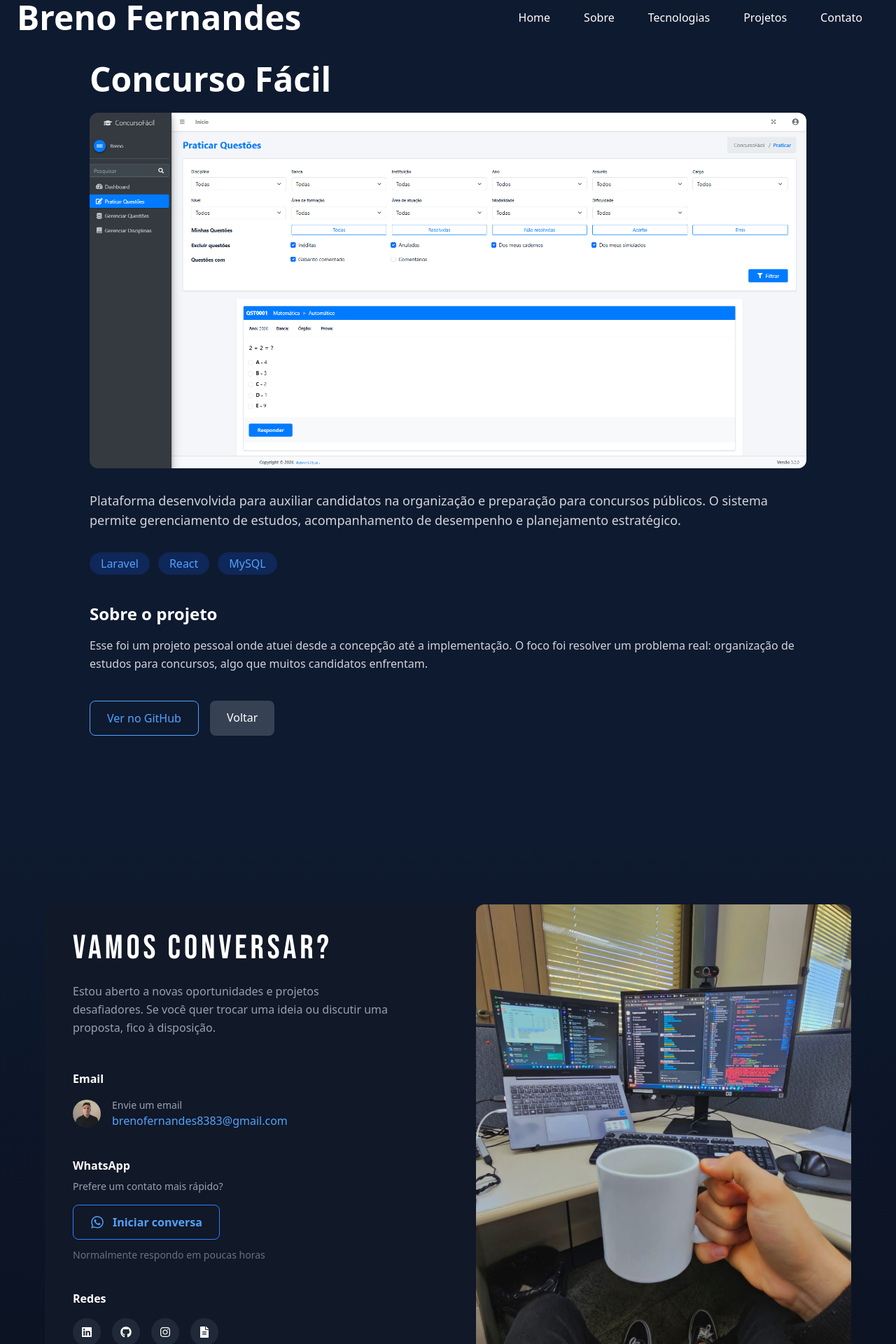
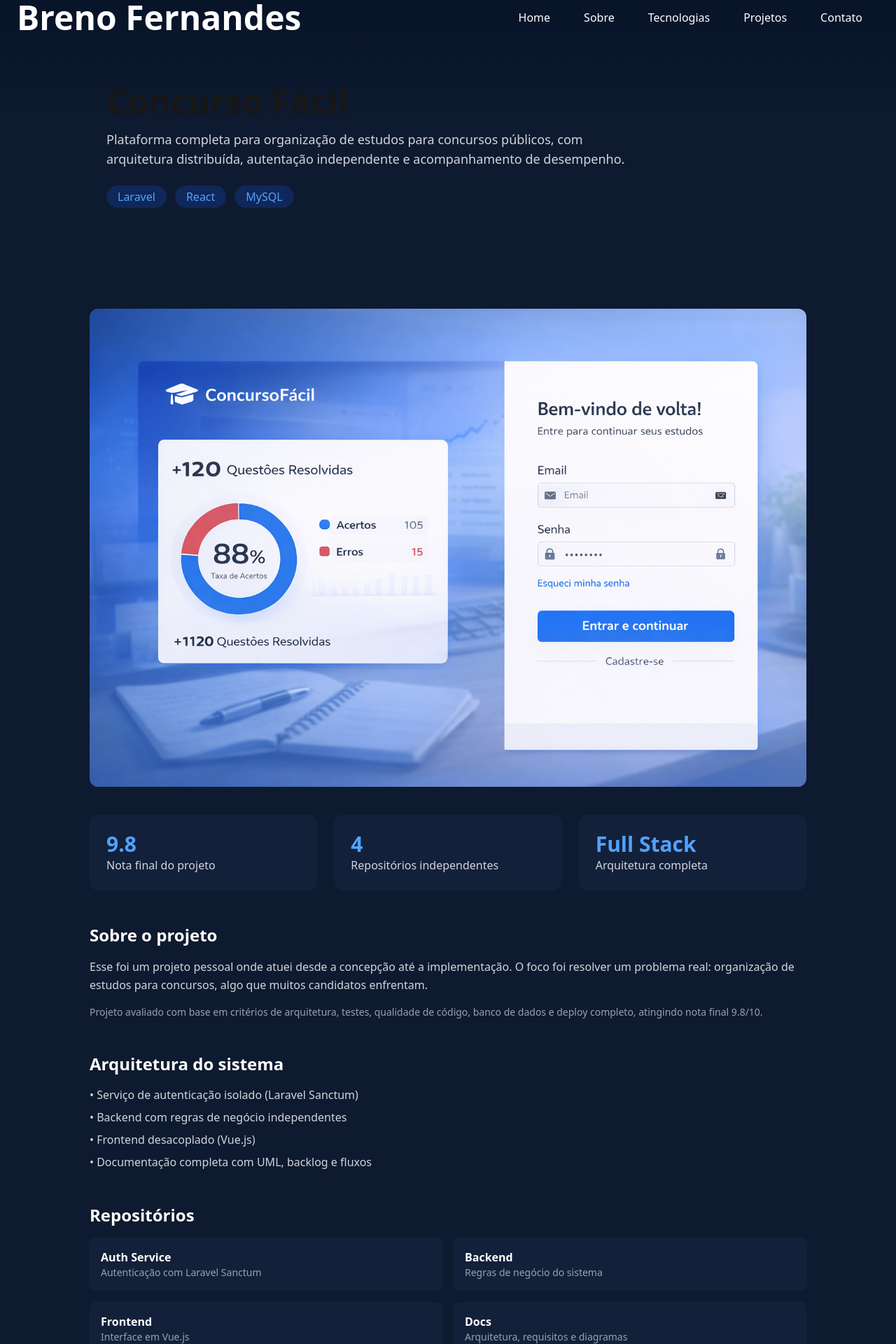
Before and after one commit to Brenofrds/breno-portfolio, a Next.js app: page /projetos/concurso-facil in a window 1280 px wide. Shown: the part 39-1959 px from the top of the page at 70% size. Built offline with nearby package versions, Linux system fonts and the light colour scheme.

Commit message:
feat(projeto-concurso-facil): cria layout com hero, métricas e seções estruturadas

```diff
--- a/app/projetos/concurso-facil/page.tsx
+++ b/app/projetos/concurso-facil/page.tsx
@@ -9,34 +9,22 @@ export default function ConcursoFacilPage() {
     <>
       <Navbar />
 
-      <main className="min-h-screen bg-[#0e1a2f] text-white px-6 py-32">
+      {/* HERO DO PROJETO */}
+      <section className="bg-gradient-to-b from-[#061226] via-[#0e1a2f] to-[#0e1a2f] pt-40 pb-20">
 
-        <div className="max-w-5xl mx-auto">
+        <div className="max-w-5xl mx-auto px-6">
 
-          {/* Título */}
-          <h1 className="text-4xl md:text-5xl font-bold mb-6">
+          <h1 className="text-4xl md:text-5xl font-bold mb-4">
             Concurso Fácil
           </h1>
 
-          {/* Imagem principal */}
-          <Image
-            src="/concursofacil.png"
-            alt="Projeto Concurso Fácil"
-            width={1200}
-            height={600}
-            className="rounded-xl mb-8"
-            priority
-          />
-
-          {/* Descrição longa */}
-          <p className="text-gray-300 text-lg mb-8">
-            Plataforma desenvolvida para auxiliar candidatos na organização e preparação
-            para concursos públicos. O sistema permite gerenciamento de estudos,
-            acompanhamento de desempenho e planejamento estratégico.
+          <p className="text-lg text-gray-300 max-w-3xl">
+            Plataforma completa para organização de estudos para concursos públicos,
+            com arquitetura distribuída, autentação independente e acompanhamento de desempenho.
           </p>
 
-          {/* Tecnologias */}
-          <div className="flex flex-wrap gap-3 mb-10">
+          {/* TAGS */}
+          <div className="flex flex-wrap gap-3 mt-6">
             {["Laravel", "React", "MySQL"].map((tech) => (
               <span
                 key={tech}
@@ -47,18 +35,111 @@ export default function ConcursoFacilPage() {
             ))}
           </div>
 
-          {/* Seção extra (diferencial) */}
-          <div className="mb-10">
+        </div>
+
+      </section>
+
+      {/* CONTEÚDO */}
+      <main className="bg-[#0e1a2f] text-white px-6 py-16">
+
+        <div className="max-w-5xl mx-auto">
+
+          {/* IMAGEM */}
+          <Image
+            src="/concursofacil3.png"
+            alt="Projeto Concurso Fácil"
+            width={1200}
+            height={600}
+            className="rounded-xl mb-10"
+            priority
+          />
+
+          {/* MÉTRICAS (MUDA MUITO O NÍVEL) */}
+          <div className="grid md:grid-cols-3 gap-6 mb-12">
+
+            <div className="bg-[#13203a] p-6 rounded-xl">
+              <p className="text-3xl font-bold text-blue-400">9.8</p>
+              <p className="text-gray-300">Nota final do projeto</p>
+            </div>
+
+            <div className="bg-[#13203a] p-6 rounded-xl">
+              <p className="text-3xl font-bold text-blue-400">4</p>
+              <p className="text-gray-300">Repositórios independentes</p>
+            </div>
+
+            <div className="bg-[#13203a] p-6 rounded-xl">
+              <p className="text-3xl font-bold text-blue-400">Full Stack</p>
+              <p className="text-gray-300">Arquitetura completa</p>
+            </div>
+
+          </div>
+
+          {/* SOBRE */}
+          <div className="mb-12">
             <h2 className="text-2xl font-semibold mb-4">Sobre o projeto</h2>
 
-            <p className="text-gray-300 leading-relaxed">
+            <p className="text-gray-300 leading-relaxed mb-4">
               Esse foi um projeto pessoal onde atuei desde a concepção até a implementação.
               O foco foi resolver um problema real: organização de estudos para concursos,
               algo que muitos candidatos enfrentam.
             </p>
+
+            <p className="text-gray-400 text-sm">
+              Projeto avaliado com base em critérios de arquitetura, testes, qualidade de código,
+              banco de dados e deploy completo, atingindo nota final 9.8/10.
+            </p>
           </div>
 
-          {/* Ações */}
+          {/* ARQUITETURA */}
+          <div className="mb-12">
+            <h2 className="text-2xl font-semibold mb-4">Arquitetura do sistema</h2>
+
+            <ul className="text-gray-300 space-y-2">
+              <li>• Serviço de autenticação isolado (Laravel Sanctum)</li>
+              <li>• Backend com regras de negócio independentes</li>
+              <li>• Frontend desacoplado (Vue.js)</li>
+              <li>• Documentação completa com UML, backlog e fluxos</li>
+            </ul>
+          </div>
+
+          {/* REPOSITÓRIOS */}
+          <div className="mb-12">
+            <h2 className="text-2xl font-semibold mb-4">Repositórios</h2>
+
+            <div className="grid md:grid-cols-2 gap-4">
+
+              <a className="bg-[#13203a] p-4 rounded-lg hover:bg-[#1a2a4a] transition">
+                <p className="font-semibold">Auth Service</p>
+                <p className="text-sm text-gray-400">
+                  Autenticação com Laravel Sanctum
+                </p>
+              </a>
+
+              <a className="bg-[#13203a] p-4 rounded-lg hover:bg-[#1a2a4a] transition">
+                <p className="font-semibold">Backend</p>
+                <p className="text-sm text-gray-400">
+                  Regras de negócio do sistema
+                </p>
+              </a>
+
+              <a className="bg-[#13203a] p-4 rounded-lg hover:bg-[#1a2a4a] transition">
+                <p className="font-semibold">Frontend</p>
+                <p className="text-sm text-gray-400">
+                  Interface em Vue.js
+                </p>
+              </a>
+
+              <a className="bg-[#13203a] p-4 rounded-lg hover:bg-[#1a2a4a] transition">
+                <p className="font-semibold">Docs</p>
+                <p className="text-sm text-gray-400">
+                  Arquitetura, requisitos e diagramas
+                </p>
+              </a>
+
+            </div>
+          </div>
+
+          {/* AÇÕES */}
           <div className="flex flex-wrap gap-4">
 
             <a
```
Also changed, not shown: public/concursofacil3.png (added).
